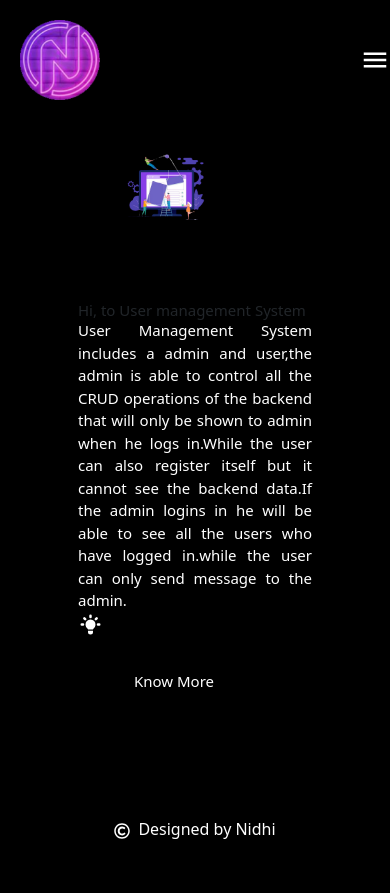
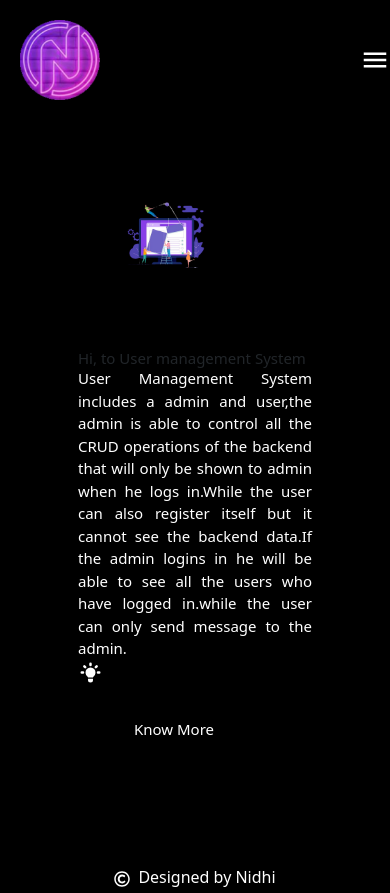
Before and after one commit to nidhi-mamman/UserAdminPanel, a React (Vite) app in the folder User/: page / in a window 390 px wide. Before the commit the page ends 845 px from the top, so only its background shows below. Built offline with nearby package versions, Linux system fonts and the light colour scheme; no server answers.

Commit message:
minor channges

```diff
--- a/User/src/Components/Hero/Hero.css
+++ b/User/src/Components/Hero/Hero.css
@@ -32,7 +32,7 @@
   }
   .hero-img {
     width: 40%;
-    margin-top: 2rem!important;
+    margin-top: 5rem!important;
   }
   .hero-content {
     width: 60%;
```
